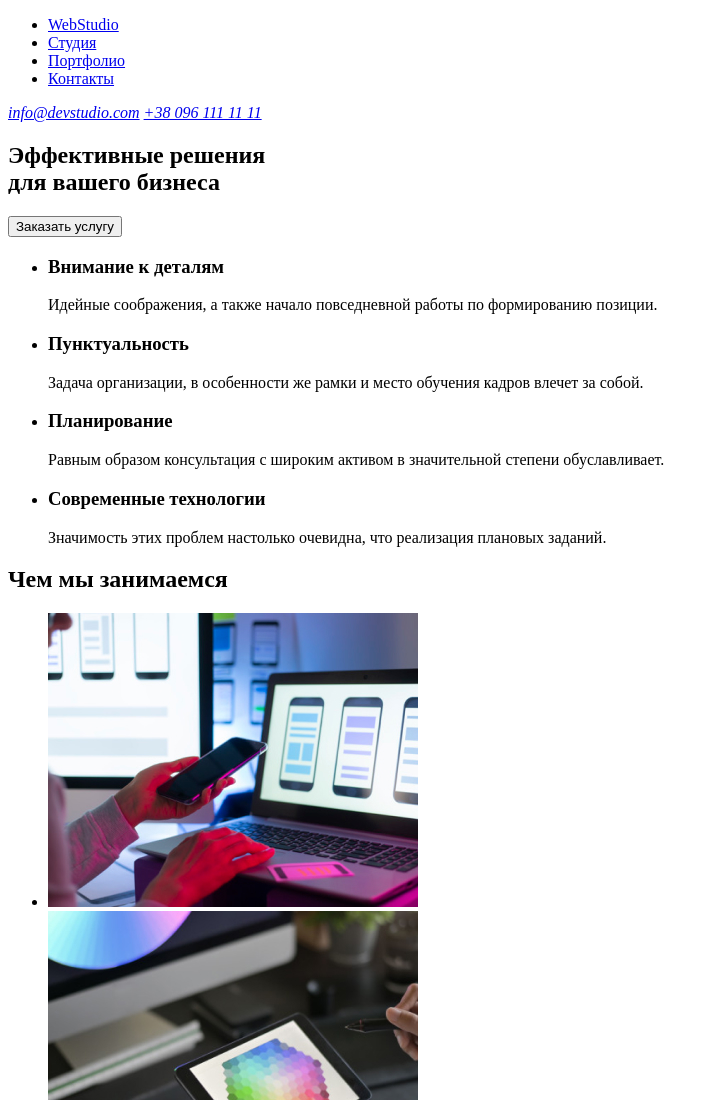
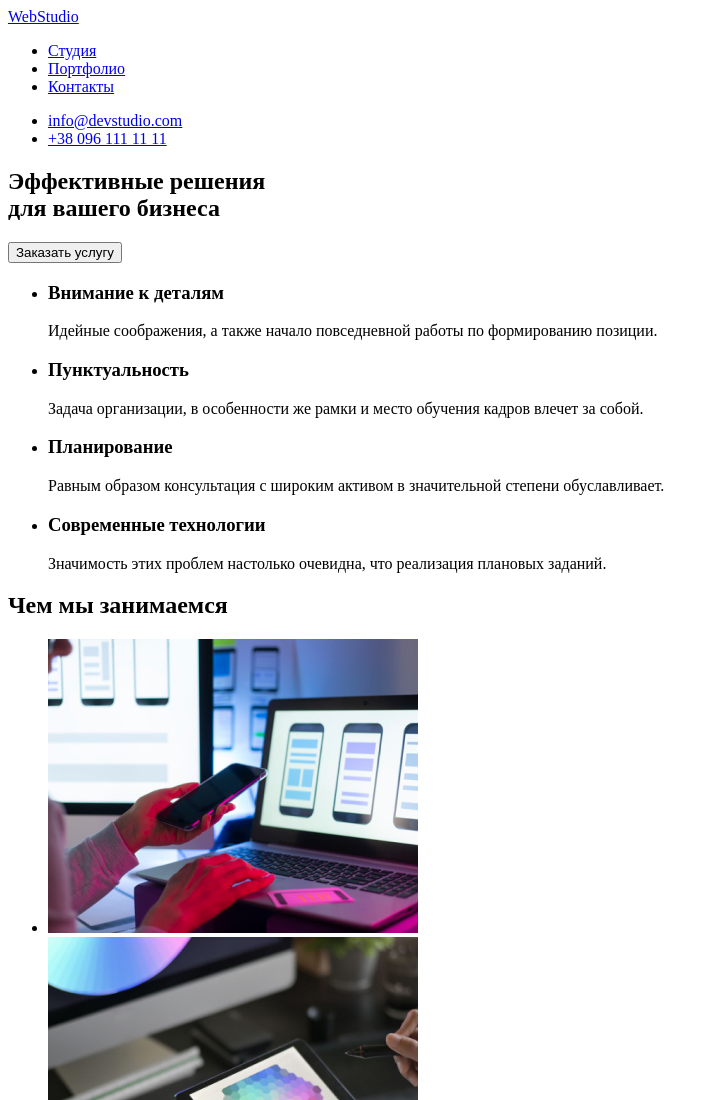
Before and after one commit to yevgeniya-alexeyeva/goit-markup-hw-01, a plain HTML site: page index.html in a window 1280 px wide. Shown: the top 1100 px of the page, without its empty margins (0-719 px from the left). Drawn offline with Linux system fonts and the light colour scheme.

Commit message:
Исправлены ошибки в header

```diff
--- a/index.html
+++ b/index.html
@@ -9,17 +9,17 @@
   <body>
     <header>
       <nav>
+        <a href="./index.html" lang="en">WebStudio</a>
         <ul>
-          <li><a href="./index.html" lang="en">WebStudio</a></li>
           <li><a href="...">Студия</a></li>
           <li><a href="...">Портфолио</a></li>
           <li><a href="...">Контакты</a></li>
         </ul>
       </nav>
-      <address>
-        <a href="mailto:info@devstudio.com">info@devstudio.com</a>
-        <a href="tel:+380961111111">+38 096 111 11 11</a>
-      </address>
+      <ul>
+        <li><a href="mailto:info@devstudio.com">info@devstudio.com</a></li>
+        <li><a href="tel:+380961111111">+38 096 111 11 11</a></li>
+      </ul>
     </header>
     <main>
       <!--Главный заголовок на фоне картинки-->
```
